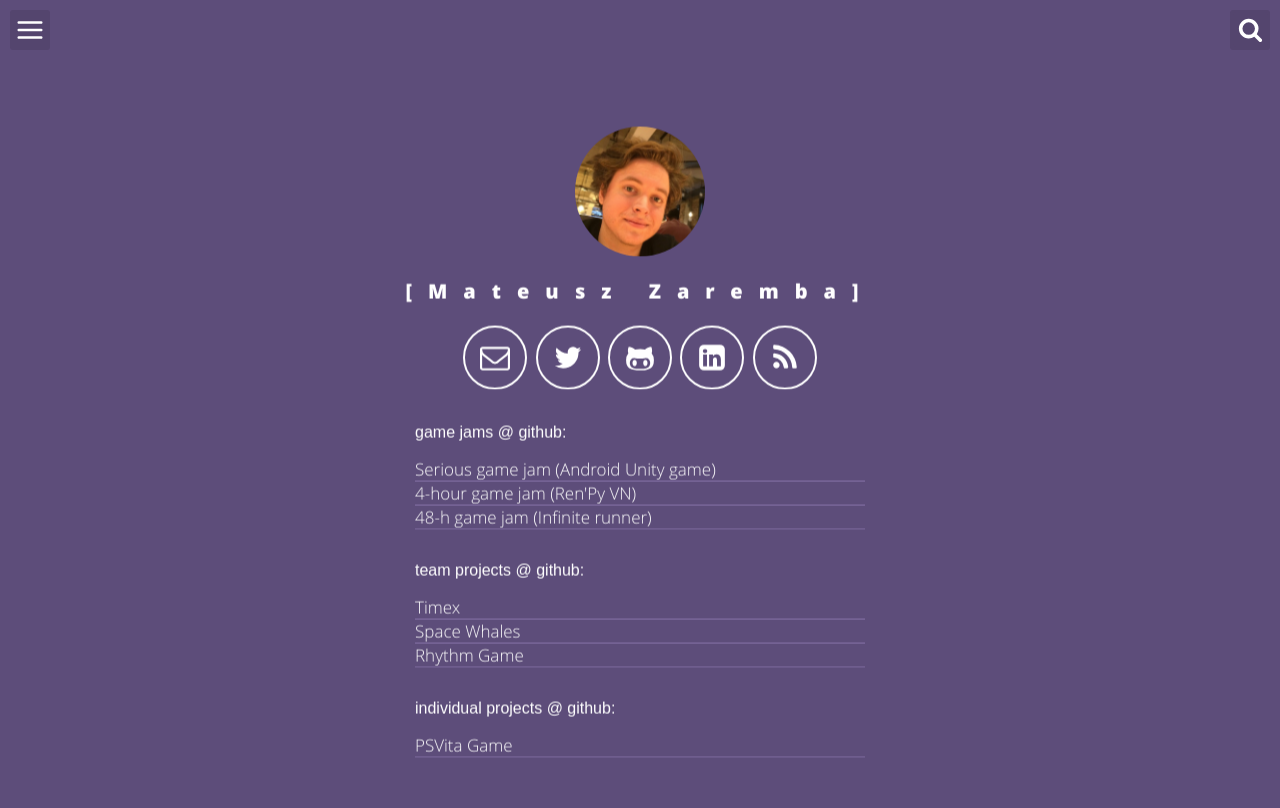
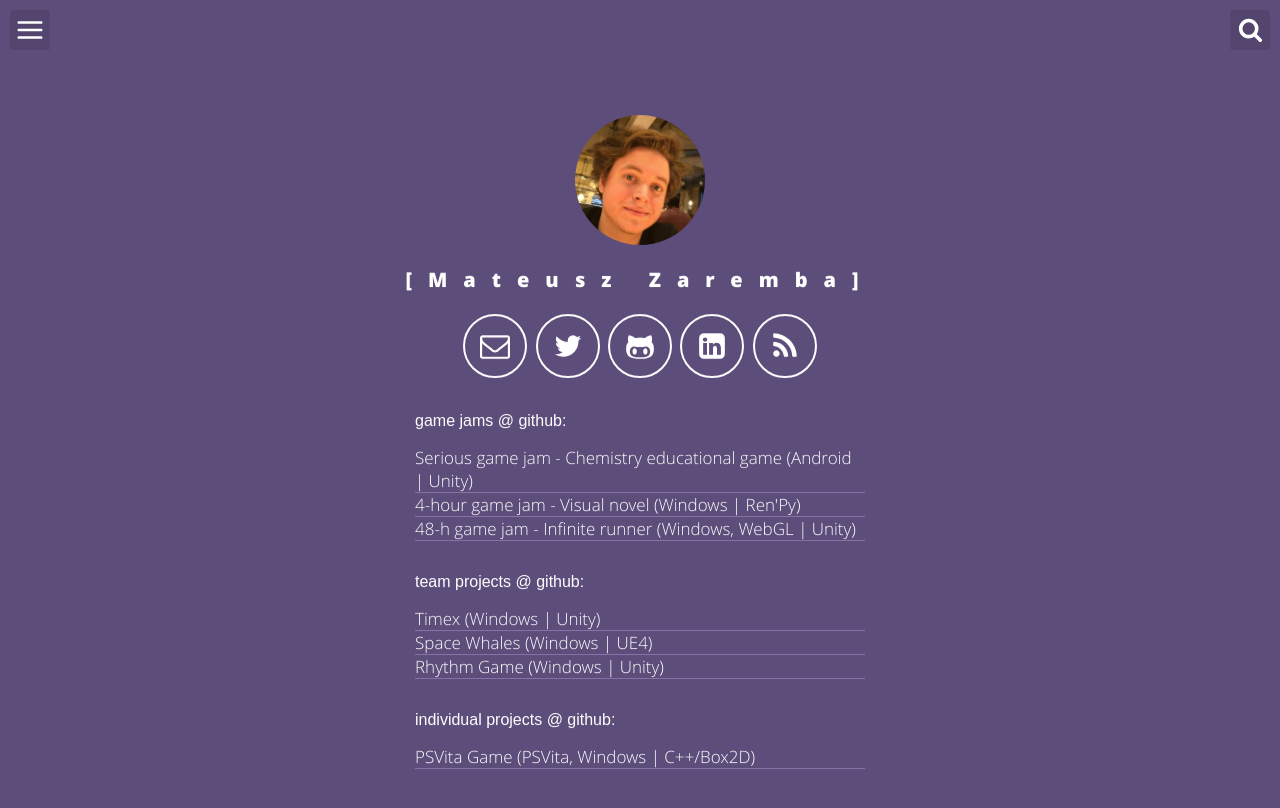
Before and after one commit to matzar/matzar.github.io, a Jekyll site: the page built from index.html, in a window 1280 px wide. Shown: the top 808 px of the page. Built offline with Jekyll 4.4.1, drawn with Linux system fonts in a browser that asks for light colours.

Commit message:
projects desc update

```diff
--- a/_config.yml
+++ b/_config.yml
@@ -65,25 +65,25 @@
 
 # individual projects in header index
 game_jams:
-  - name: Serious game jam (Android Unity game)
+  - name: Serious game jam - Chemistry educational game (Android | Unity)
     url: https://github.com/matzar/Chemistry-Game-Jam
-  - name: 4-hour game jam (Ren'Py VN)
+  - name: 4-hour game jam - Visual novel (Windows | Ren'Py)
     url: https://github.com/matzar/ren-py
-  - name: 48-h game jam (Infinite runner)
+  - name: 48-h game jam - Infinite runner (Windows, WebGL | Unity)
     url: https://github.com/matzar/infinite-runner
 
 # projects in header index
 projects:
-  - name: Timex
+  - name: Timex (Windows | Unity)
     url: https://github.com/RetrospectAbertay/Lit
-  - name: Space Whales
+  - name: Space Whales (Windows | UE4)
     url: https://github.com/GeorgeRankin/space-whales
-  - name: Rhythm Game
+  - name: Rhythm Game (Windows | Unity)
     url: https://github.com/jctwood/EGD-RhythmGame
 
 # individual projects in header index
 individual_projects:
-  - name: PSVita Game
+  - name: PSVita Game (PSVita, Windows | C++/Box2D)
     url: https://github.com/matzar/PSVita-Game
 
 
```
